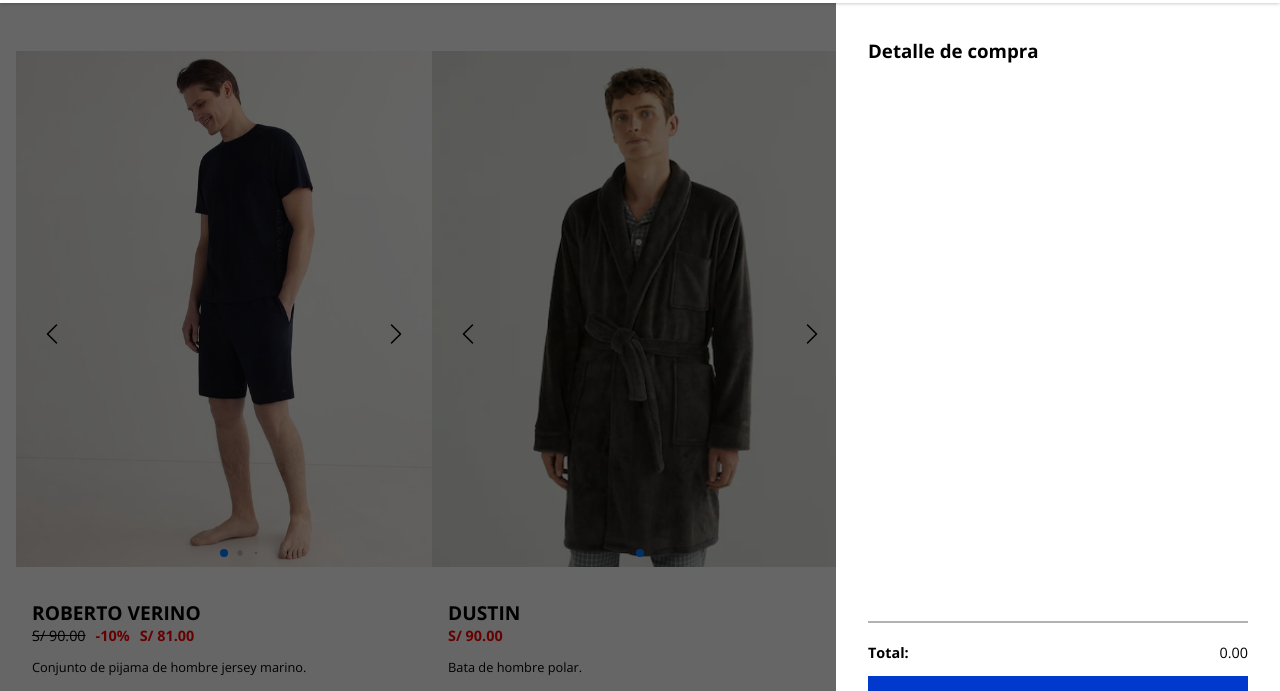
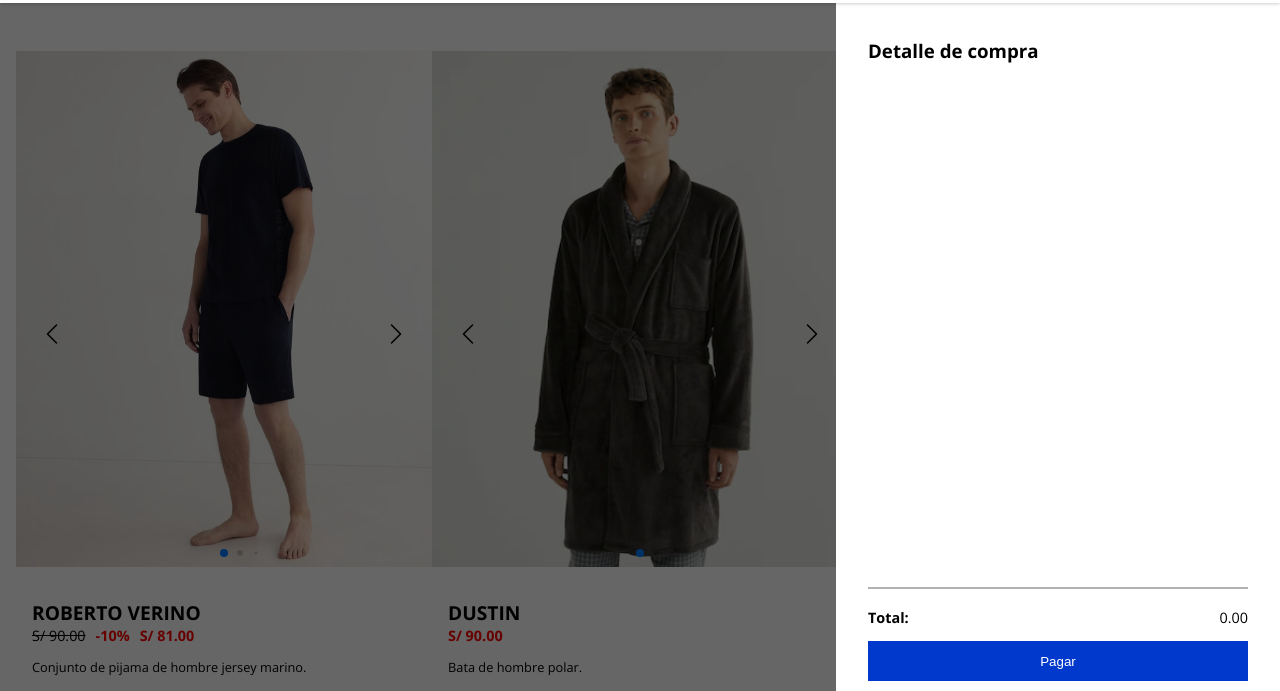
Before and after one commit to lggradosm/reto-4-grupo-6, a plain HTML site: page index.html in a window 1280 px wide. Both pictures are taken after a click on the icon 1242 px from the left and 32 px from the top of the page. Shown: the part 61-752 px from the top of the page. Drawn offline with nearby package versions, Linux system fonts and the light colour scheme.

Commit message:
UPDATE: cart detail feature

```diff
--- a/index.html
+++ b/index.html
@@ -60,6 +60,7 @@
 
         <div class="cart__content">
           <h3>Detalle de compra</h3>
+          <div class="cart__content-wrapper">
             <div class="cart__items" id="cartItems"></div>
 
             <div class="cart__payment">
@@ -68,9 +69,10 @@
                 <p class="text-bold">Total:</p>
                 <p id="total">S/ 200.00</p>
               </div>
-          </div>
               <div class="cart__pay">
                 <button class="cart__pay-button">Pagar</button>
+              </div>
+            </div>
           </div>
         </div>
       </section>
--- a/js/productsList.js
+++ b/js/productsList.js
@@ -45,11 +45,18 @@ export const productsList = () => {
     });
   };
 
+  const saveInLocalStorage = () => {
+    let cartDetail = [];
+    cartDetail.push({ cartList: cartList, total: total });
+    localStorage.setItem("cartDetail", JSON.stringify(cartDetail));
+  };
+
   const addProductToCart = (product) => {
     cartList.push(product);
     product.discount
       ? (total += (product.price * (100 - product.discount)) / 100)
       : (total += product.price);
+    saveInLocalStorage();
   };
 
   const removeProductToCart = (index) => {
@@ -61,6 +68,7 @@ export const productsList = () => {
     cartCounter--;
     renderCartCounterHtml();
     renderCartDetailHtml();
+    saveInLocalStorage();
   };
 
   const renderCartCounterHtml = () => {
@@ -190,6 +198,13 @@ export const productsList = () => {
   };
 
   const init = () => {
+    let cartDetail = JSON.parse(localStorage.getItem("cartDetail"));
+    cartDetail = cartDetail ? cartDetail[0] : null;
+    if (cartDetail) {
+      cartList = cartDetail.cartList;
+      cartCounter = cartDetail.cartList.length;
+      total = cartDetail.total;
+    }
     if (cartCounter > 0) renderCartCounterHtml();
     renderProducts();
     btnCartClickHandler();
--- a/styles/scss/_cart.scss
+++ b/styles/scss/_cart.scss
@@ -16,7 +16,7 @@
   background-color: white;
   z-index: 26;
   height: 100%;
-  width: 400px;
+  width: 100%;
 }
 .cart__payment {
   margin-top: 20px;
@@ -32,8 +32,6 @@
 }
 .cart__items {
   overflow-y: auto;
-
-  height: 65%;
   display: flex;
   flex-direction: column !important;
 }
@@ -64,3 +62,15 @@
 .cart__pay-button:hover {
   background-color: rgba($color: $primary-color, $alpha: 0.95);
 }
+.cart__content-wrapper {
+  display: flex;
+  height: 75%;
+  flex-direction: column;
+  justify-content: space-between;
+}
+
+@media (min-width: 768px) {
+  .cart__content {
+    width: 400px;
+  }
+}
```
Also changed, not shown: styles/css/fe.css, 1 other file. Lines whose indentation alone changed are shown as unchanged.
